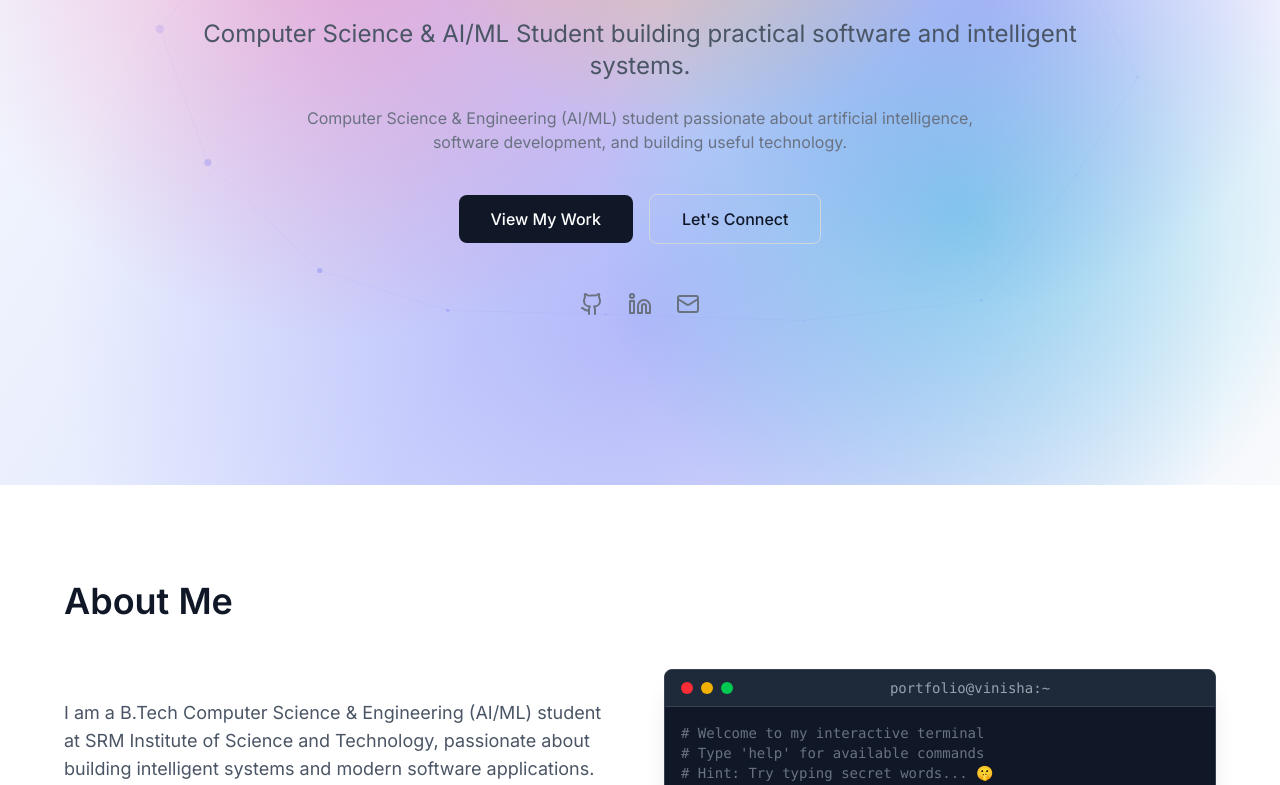
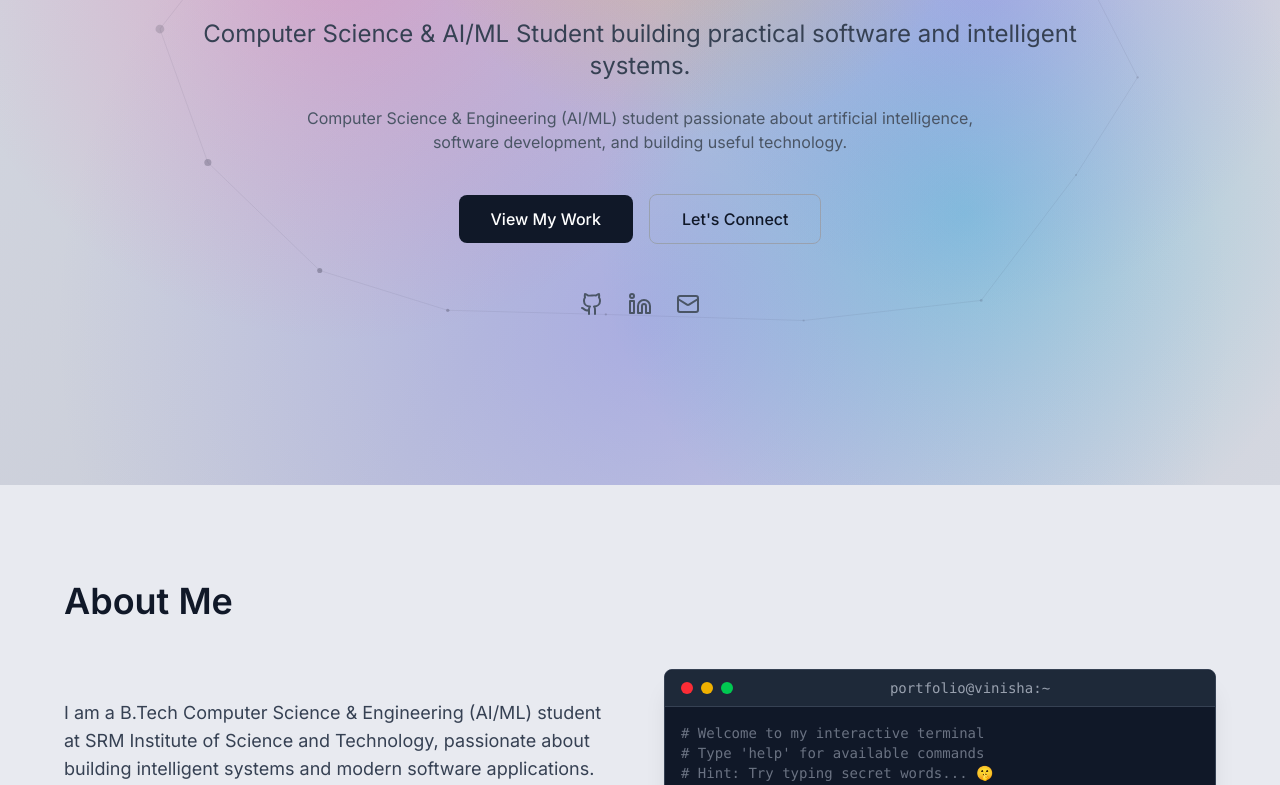
Before and after one commit to Vinisha-725/Portfolio-website, a Next.js app: page / in a window 1280 px wide. Shown: the part 315-1100 px from the top of the page. Built offline with nearby package versions, Linux system fonts and the light colour scheme.

Commit message:
Update light mode color scheme for better contrast and readability

```diff
--- a/src/app/globals.css
+++ b/src/app/globals.css
@@ -1,8 +1,8 @@
 @import "tailwindcss";
 
 :root {
-  --background: #ffffff;
-  --foreground: #171717;
+  --background: #e8eaf0;
+  --foreground: #1a1a2e;
 }
 
 .dark {
--- a/src/components/About.tsx
+++ b/src/components/About.tsx
@@ -12,17 +12,17 @@ export default function About() {
         <FadeIn delay={100}>
           <div className="grid md:grid-cols-2 gap-12 items-center">
             <div>
-              <p className="text-lg text-gray-600 dark:text-gray-300 mb-6">
+              <p className="text-lg text-gray-700 dark:text-gray-300 mb-6">
                 I am a B.Tech Computer Science & Engineering (AI/ML) student at SRM Institute of Science
                 and Technology, passionate about building intelligent systems and modern software
                 applications.
               </p>
-              <p className="text-lg text-gray-600 dark:text-gray-300 mb-6">
+              <p className="text-lg text-gray-700 dark:text-gray-300 mb-6">
                 My interests span across artificial intelligence, machine learning, software
                 engineering, and full-stack development. I enjoy working across the stack, from
                 machine-learning models and AI systems to modern web applications.
               </p>
-              <p className="text-lg text-gray-600 dark:text-gray-300">
+              <p className="text-lg text-gray-700 dark:text-gray-300">
                 I am driven by the opportunity to create practical technology that solves real-world
                 problems and makes a meaningful impact.
               </p>
--- a/src/components/Background.tsx
+++ b/src/components/Background.tsx
@@ -56,9 +56,9 @@ export default function Background() {
         bgGradient.addColorStop(0.5, "#1e1b4b");
         bgGradient.addColorStop(1, "#0f172a");
       } else {
-        bgGradient.addColorStop(0, "#f8fafc");
-        bgGradient.addColorStop(0.5, "#e0e7ff");
-        bgGradient.addColorStop(1, "#f8fafc");
+        bgGradient.addColorStop(0, "#d4d7e0");
+        bgGradient.addColorStop(0.5, "#c8ccd8");
+        bgGradient.addColorStop(1, "#d4d7e0");
       }
       ctx.fillStyle = bgGradient;
       ctx.fillRect(0, 0, canvas.width, canvas.height);
@@ -83,8 +83,8 @@ export default function Background() {
           gradient.addColorStop(0.5, blob.color + "20");
           gradient.addColorStop(1, blob.color + "00");
         } else {
-          gradient.addColorStop(0, blob.color + "60");
-          gradient.addColorStop(0.5, blob.color + "30");
+          gradient.addColorStop(0, blob.color + "50");
+          gradient.addColorStop(0.5, blob.color + "25");
           gradient.addColorStop(1, blob.color + "00");
         }
 
@@ -109,14 +109,14 @@ export default function Background() {
         ctx.arc(x, y, size, 0, Math.PI * 2);
         ctx.fillStyle = isDarkMode
           ? `rgba(255, 255, 255, ${0.15 + Math.sin(time + i) * 0.08})`
-          : `rgba(99, 102, 241, ${0.2 + Math.sin(time + i) * 0.1})`;
+          : `rgba(60, 60, 80, ${0.25 + Math.sin(time + i) * 0.1})`;
         ctx.fill();
       }
 
       // Add connecting lines between nearby particles
       ctx.strokeStyle = isDarkMode
         ? "rgba(255, 255, 255, 0.03)"
-        : "rgba(99, 102, 241, 0.05)";
+        : "rgba(60, 60, 80, 0.08)";
       ctx.lineWidth = 1;
 
       for (let i = 0; i < shapeCount; i++) {
--- a/src/components/Hero.tsx
+++ b/src/components/Hero.tsx
@@ -17,10 +17,10 @@ export default function Hero() {
         <h1 className="text-5xl md:text-6xl font-semibold text-gray-900 dark:text-white mb-6">
           Hi, I'm Vinisha Sahoo.
         </h1>
-        <p className="text-xl md:text-2xl text-gray-600 dark:text-gray-300 mb-6">
+        <p className="text-xl md:text-2xl text-gray-700 dark:text-gray-300 mb-6">
           Computer Science & AI/ML Student building practical software and intelligent systems.
         </p>
-        <p className="text-base text-gray-500 dark:text-gray-400 mb-10 max-w-2xl mx-auto">
+        <p className="text-base text-gray-600 dark:text-gray-400 mb-10 max-w-2xl mx-auto">
           Computer Science & Engineering (AI/ML) student passionate about artificial intelligence,
           software development, and building useful technology.
         </p>
@@ -34,7 +34,7 @@ export default function Hero() {
           </button>
           <button
             onClick={() => scrollTo("#contact")}
-            className="px-8 py-3 border border-gray-300 dark:border-gray-600 text-gray-900 dark:text-white rounded-lg font-medium hover:bg-gray-50 dark:hover:bg-gray-800 transition-colors"
+            className="px-8 py-3 border border-gray-400 dark:border-gray-600 text-gray-900 dark:text-white rounded-lg font-medium hover:bg-gray-100 dark:hover:bg-gray-800 transition-colors"
           >
             Let's Connect
           </button>
@@ -47,7 +47,7 @@ export default function Hero() {
               href={social.url}
               target="_blank"
               rel="noopener noreferrer"
-              className="text-gray-500 dark:text-gray-400 hover:text-gray-900 dark:hover:text-white transition-colors"
+              className="text-gray-600 dark:text-gray-400 hover:text-gray-900 dark:hover:text-white transition-colors"
               aria-label={social.name}
             >
               {social.icon === "Mail" && <Mail size={24} />}
```
